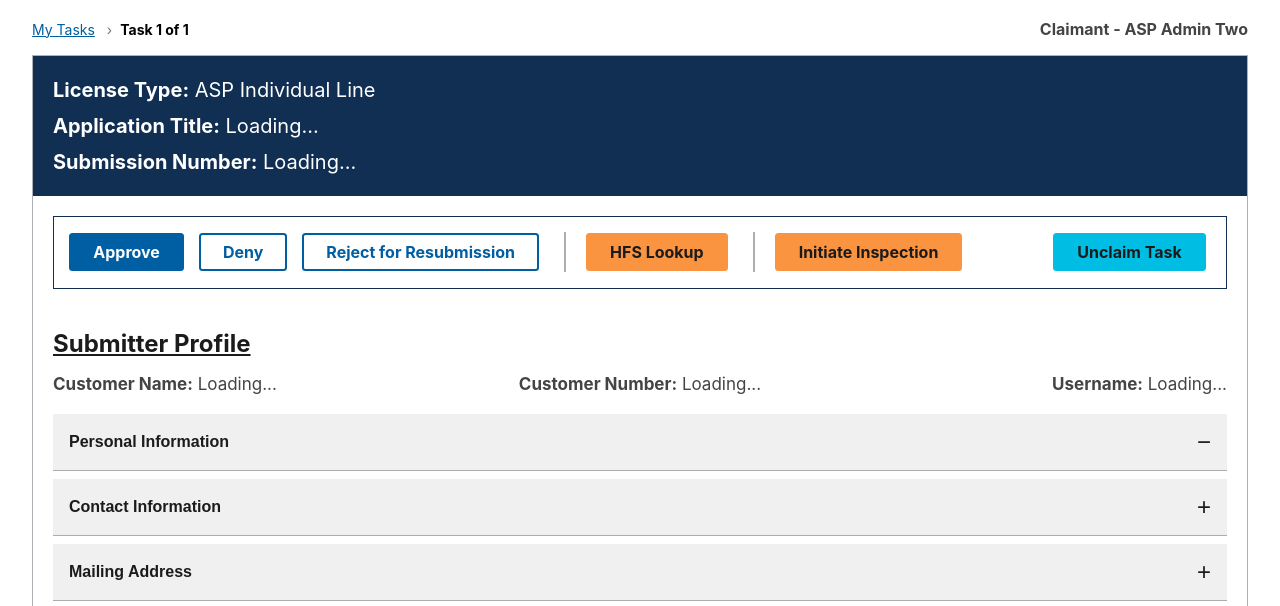
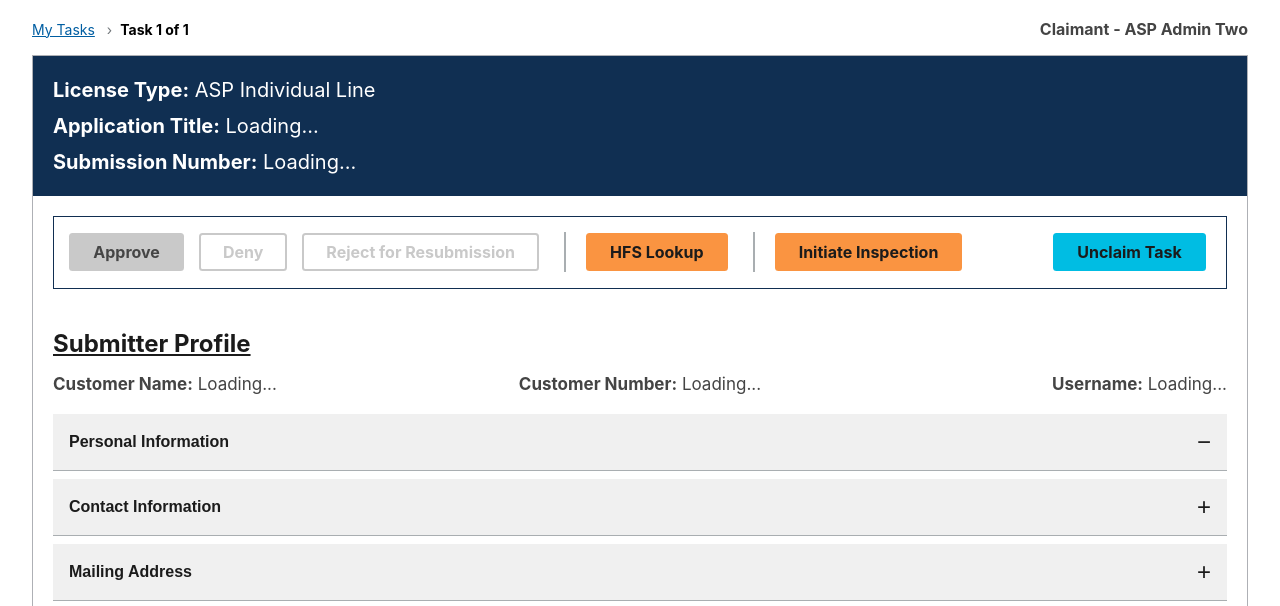
Before and after one commit to dpeac-tyler/rlp-packets, a website built with Vite: page task-detail.html in a window 1280 px wide. Shown: the part 192-798 px from the top of the page. Built offline with nearby package versions, Linux system fonts and the light colour scheme.

Commit message:
disabled buttons for active tasks

```diff
--- a/css/styles.css
+++ b/css/styles.css
@@ -572,6 +572,14 @@ fieldset.margin-bottom-4  {
   background-color: transparent;
   box-shadow: inset 0 0 0 2px #1a4480;
   color: #1a4480;
+}
+
+.usa-button--outline:disabled,
+.usa-button--outline[aria-disabled="true"] {
+  background-color: transparent;
+  box-shadow: inset 0 0 0 2px #c9c9c9;
+  color: #c9c9c9;
+  cursor: not-allowed;
 }
 
 .usa-button--accent-warm {
--- a/task-detail.html
+++ b/task-detail.html
@@ -119,11 +119,10 @@
             </div>
           </div>
         <div class="task-control-actions">
-
           <div class="task-controls">
-            <button type="button" class="usa-button">Approve</button>
-            <button type="button" class="usa-button usa-button--outline" id="deny-btn">Deny</button>
-            <button type="button" class="usa-button usa-button--outline">Reject for Resubmission</button>
+            <button type="button" class="usa-button" disabled>Approve</button>
+            <button type="button" class="usa-button usa-button--outline" id="deny-btn" disabled>Deny</button>
+            <button type="button" class="usa-button usa-button--outline" disabled>Reject for Resubmission</button>
             <span class="button-divider"></span>
             <button type="button" class="usa-button usa-button--accent-warm">HFS Lookup</button>
             <span class="button-divider"></span>
```
Also changed, not shown: my-tasks.html (+3 -8 lines), queues.html (+1 -1 lines).
